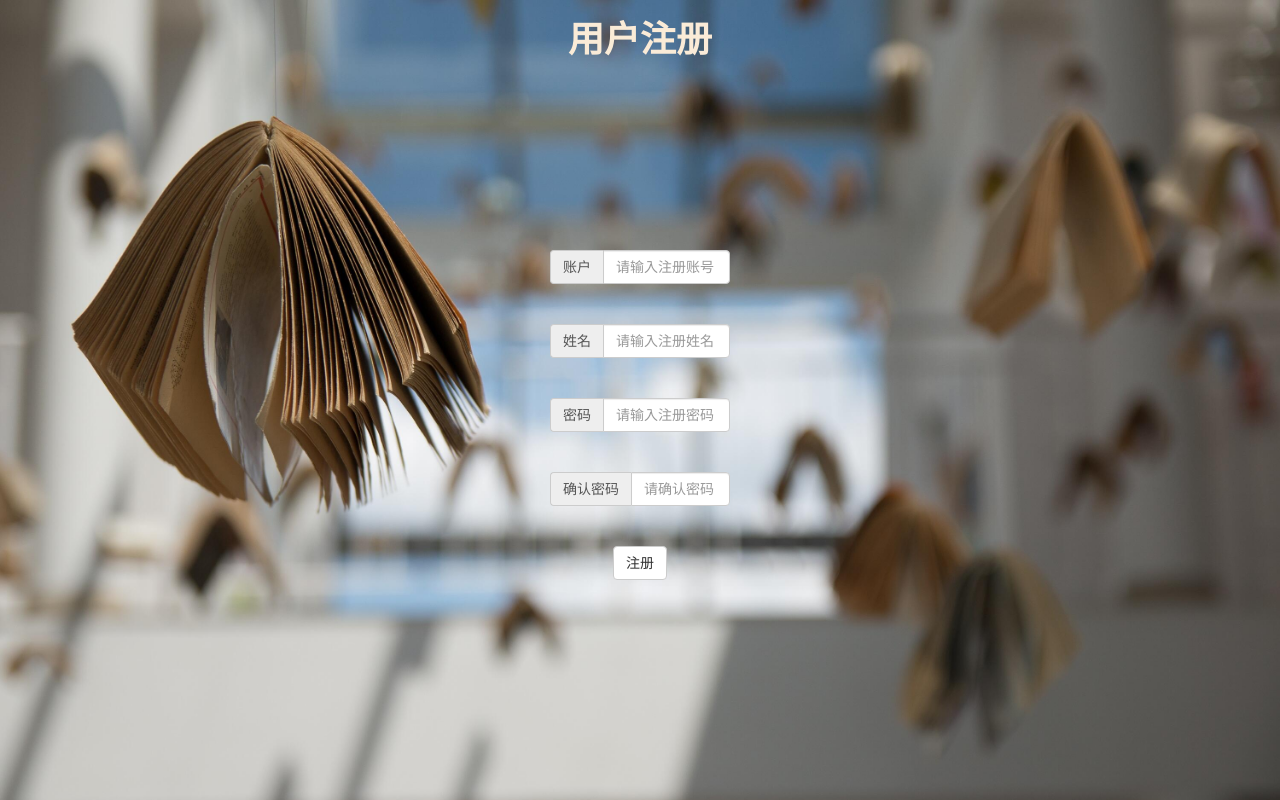
After one commit to yangmindi/-, a PHP site: page /register.php in a window 1280 px wide. The commit adds this page. Run offline with PHP 8.4, Linux system fonts and the light colour scheme; some libraries are stand-ins or nearby versions.

```diff
--- a/Books-Mangement-System-php-master/login_check.php
+++ b/Books-Mangement-System-php-master/login_check.php
@@ -13,6 +13,8 @@ include ('mysqli_connect.php');//连接数据库，设置字符集
 if ($_SERVER["REQUEST_METHOD"] == "POST") {//判断是POST请求
     $acco = $_POST["account"];//账号
     $pw = $_POST["pass"];//密码
+    $yzm = $_POST["yzm"];//验证码
+
 }
 $adsql="select * from admin where admin_id={$acco} and password='{$pw}'";
 $adres=mysqli_query($dbc,$adsql);
@@ -22,7 +24,7 @@ $resql="select * from reader_card where reader_id={$acco} and passwd='{$pw}'";
 $reres=mysqli_query($dbc,$resql);
 
 
-if(mysqli_num_rows($adres)==1){
+if(mysqli_num_rows($adres)==1 && $yzm=="5739"){
     session_start();
     $_SESSION['userid']=$acco;
     echo "<script>window.location='admin_index.php'</script>";
@@ -37,7 +39,7 @@ else if(mysqli_num_rows($reres)==1){
 }
 else
 {
-    echo "<script>alert('用户名或密码错误，请重新输入!');window.location='index.php'
+    echo "<script>alert('用户名或密码或验证码错误，请重新输入!');window.location='index.php'
    ;</script>";
 
 }
--- /dev/null
+++ b/Books-Mangement-System-php-master/register.php
@@ -0,0 +1,38 @@
+<!DOCTYPE html>
+<html lang="en">
+<head>
+    <meta charset="UTF-8">
+    <title>图书馆 || 请注册</title>
+    <link rel="stylesheet" href="http://cdn.static.runoob.com/libs/bootstrap/3.3.7/css/bootstrap.min.css">
+    <script src="http://cdn.static.runoob.com/libs/jquery/2.1.1/jquery.min.js"></script>
+    <script src="http://cdn.static.runoob.com/libs/bootstrap/3.3.7/js/bootstrap.min.js"></script>
+    <style>
+        body{
+            width: 100%;
+            overflow: hidden;
+            background: url("300046-106.jpg") no-repeat;
+            background-size:cover;
+            color: antiquewhite;
+        }
+    </style>
+    <script>
+        function f() {
+            window.location = "register.php";
+        }
+    </script>
+</head>
+<body>
+<h1 style="text-align: center"><strong>用户注册</strong></h1>
+<div style="padding: 180px 550px 10px;text-align: center">
+    <form  action="register_reader.php" method="POST" class="bs-example bs-example-form" role="form">
+        <div id="login">
+            <div class="input-group"><span class="input-group-addon">账户</span><input  name="account" type="text" placeholder="请输入注册账号" class="form-control"></div><br><br>
+            <div class="input-group"><span class="input-group-addon">姓名</span><input  name="name" type="text" placeholder="请输入注册姓名" class="form-control"></div><br><br>
+            <div class="input-group"><span class="input-group-addon">密码</span><input  name="pass" type="password" placeholder="请输入注册密码" class="form-control"></div><br><br>
+            <div class="input-group"><span class="input-group-addon">确认密码</span><input  name="repass" type="password" placeholder="请确认密码" class="form-control"></div><br><br>
+            <input type="submit" value="注册" class="btn btn-default">
+        </div>
+    </form>
+</div>
+</body>
+</html>
```
Also changed, not shown: Books-Mangement-System-php-master/admin_index.php (+17 -15 lines), Books-Mangement-System-php-master/index.php (+8 -3 lines), Books-Mangement-System-php-master/register_reader.php (added, +25 -0 lines), yzm.jpg (added).
